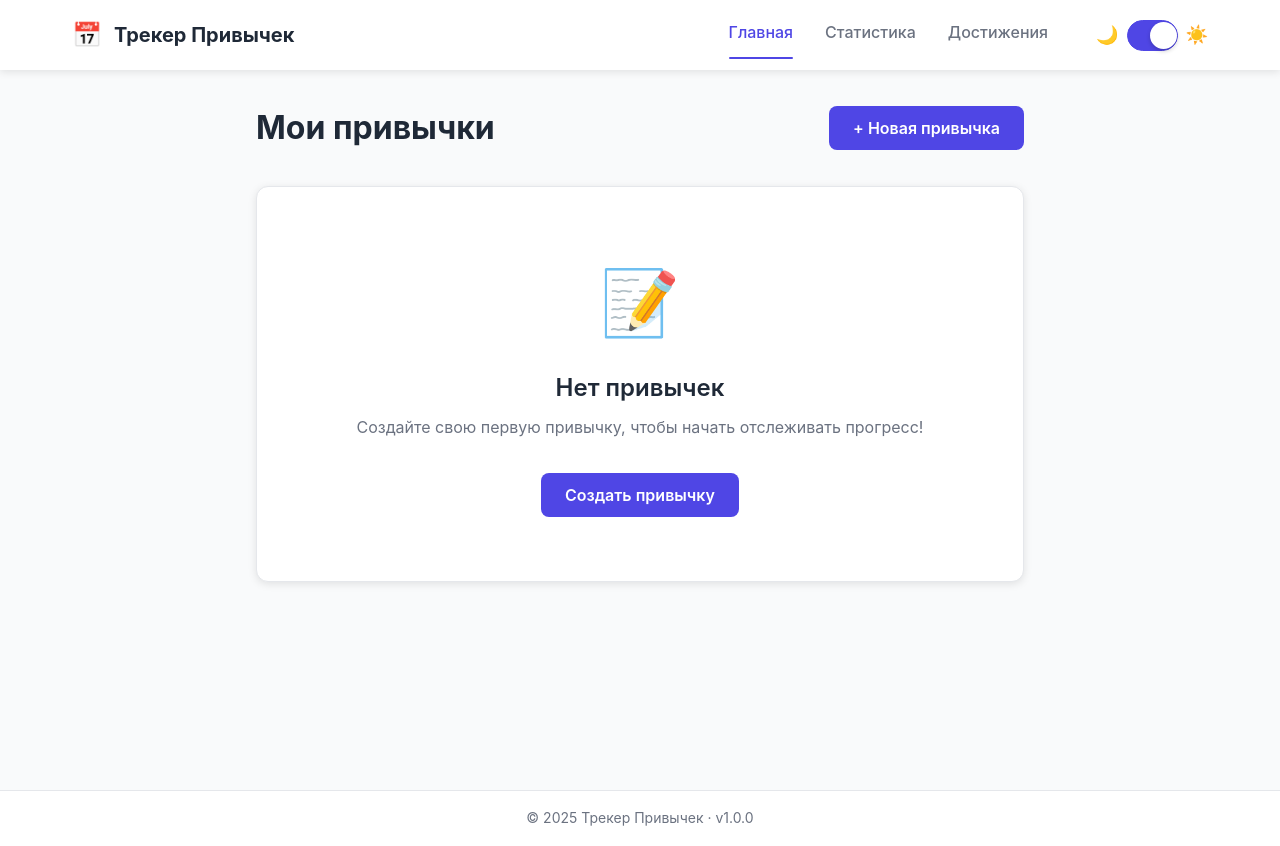
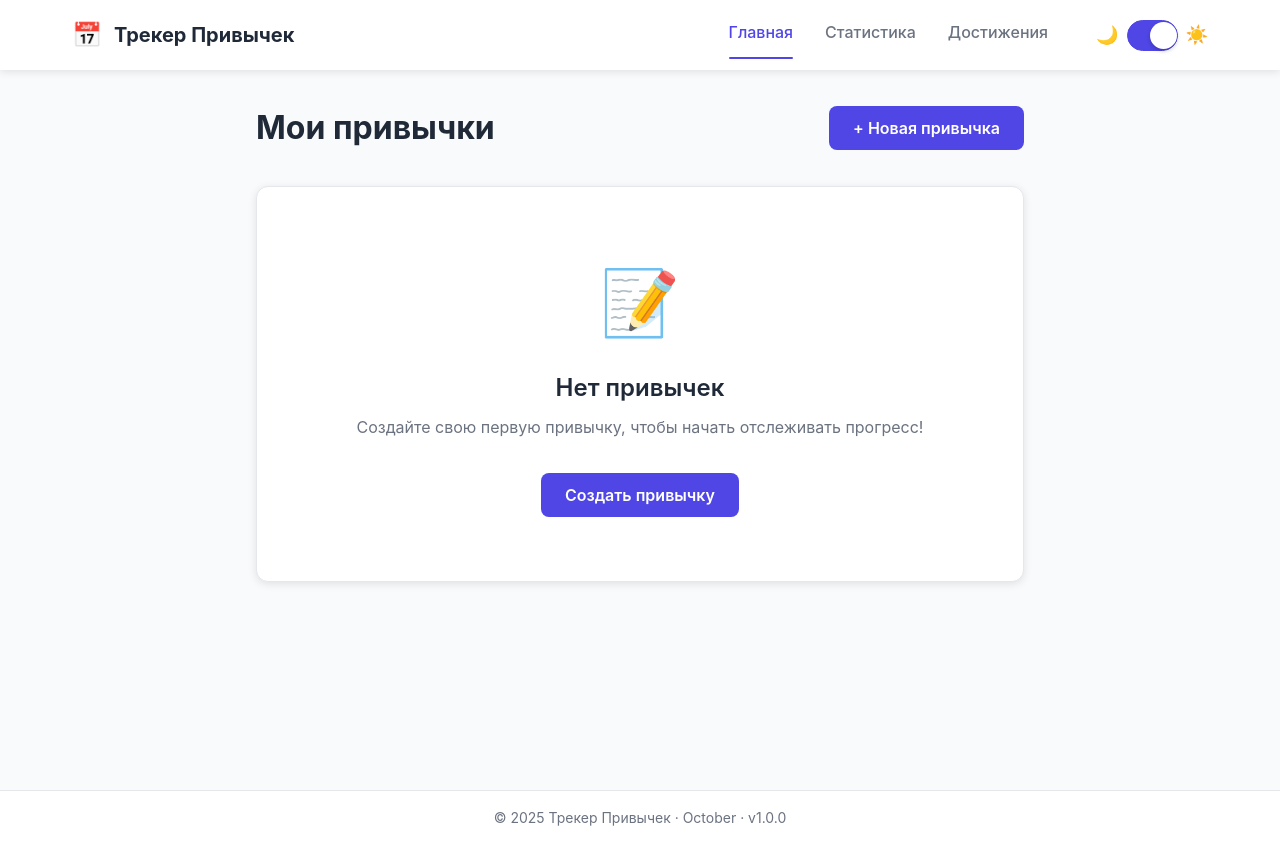
Before and after one commit to Tilkerman/project-pwa, a Vue app: page / in a window 1280 px wide. Built offline with nearby package versions, Linux system fonts and the light colour scheme.

Commit message:
chore: update footer text with October

```diff
--- a/src/App.vue
+++ b/src/App.vue
@@ -25,7 +25,7 @@
       <router-view />
     </main>
     <footer class="app-footer">
-      © {{ currentYear }} Трекер Привычек · v{{ appVersion }}
+      © {{ currentYear }} Трекер Привычек · October · v{{ appVersion }}
     </footer>
   </div>
 </template>
```
